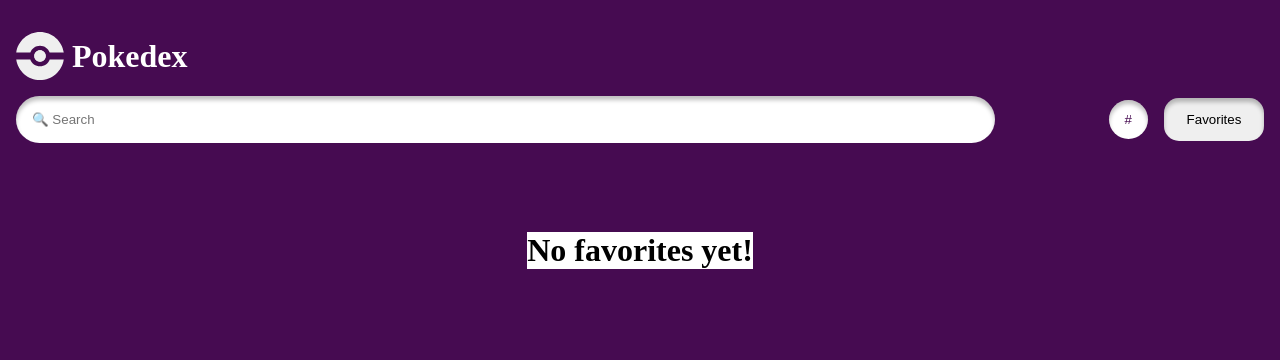
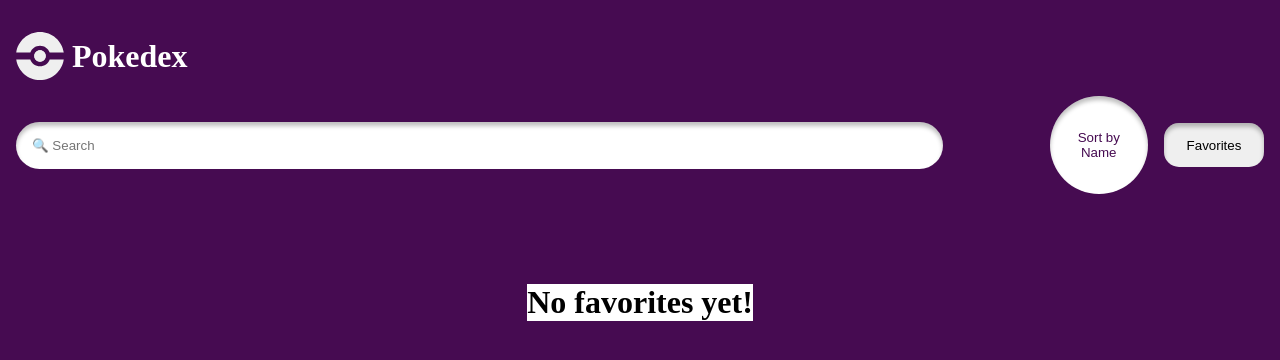
Before and after one commit to sam-sepiol1/Pokedex_Group_Project, a React (Vite) app: page /liked in a window 1280 px wide. Shown: the top 360 px of the page. Built offline with nearby package versions, Linux system fonts and the light colour scheme.

Commit message:
add sort button

```diff
--- a/src/App.jsx
+++ b/src/App.jsx
@@ -1,26 +1,30 @@
-import { useState } from "react";
-
-import Card from "./Components/Card/Card";
-import Header from "./Components/Header/Header";
-import Liked from "./Components/Liked/Liked";
-import { RouterProvider, createBrowserRouter, Outlet } from 'react-router-dom';
+import { useState } from 'react';
+import Card from './Components/Card/Card';
+import Header from './Components/Header/Header';
+import Liked from './Components/Liked/Liked';
+import { RouterProvider, createBrowserRouter } from 'react-router-dom';
 
 function App() {
+	const [search, setSearch] = useState('');
+	const [sortType, setSortType] = useState('id');
 
-    const [search, setSearch] = useState('');
 	const handleInputChange = (event) => {
 		setSearch(event.target.value);
-    }
+	};
+
+	const handleSortChange = () => {
+		setSortType((prevSortType) => (prevSortType === 'id' ? 'name' : 'id'));
+	};
 
 	const router = createBrowserRouter(
 		[
 			{
-                path: "/",
-                element: <Header search={search} handleInputChange={handleInputChange} />,
+				path: '/',
+				element: <Header search={search} handleInputChange={handleInputChange} handleSortChange={handleSortChange} sortType={sortType} />,
 				children: [
-                    { path: "/", element: <Card filter={search} /> },
-                    { path: "/liked", element: <Liked /> },
-                    { path: "*", element: <h1>404 Page Not Found</h1> },
+					{ path: '/', element: <Card filter={search} sortType={sortType} /> },
+					{ path: '/liked', element: <Liked /> },
+					{ path: '*', element: <h1>404 Page Not Found</h1> },
 				],
 			},
 		],
@@ -39,6 +43,4 @@ function App() {
 	return <RouterProvider router={router} />;
 }
 
-
-
 export default App;
--- a/src/Components/Button/Button.jsx
+++ b/src/Components/Button/Button.jsx
@@ -72,4 +72,5 @@ localStorage.setItem('favorites', JSON.stringify(favorites));
   );
 };
 
+
 export default HeartButton;
--- /dev/null
+++ b/src/Components/Button/Sort_Button.jsx
@@ -0,0 +1,18 @@
+/* eslint-disable react/prop-types */
+// import { useState } from "react";
+import './_button.scss'
+
+const Sort_Button = ({ sortType, handleSortChange }) => {
+    const handleSort = () => {
+        const newSortType = sortType === 'id' ? 'name' : 'id';
+        handleSortChange(newSortType);
+    };
+
+    return (
+        <button className="button1" onClick={handleSort}>
+            Sort by {sortType === 'id' ? 'Name' : 'ID'}
+        </button>
+    );
+};
+
+export default Sort_Button;
--- a/src/Components/Card/Card.jsx
+++ b/src/Components/Card/Card.jsx
@@ -1,9 +1,10 @@
+/* eslint-disable react/prop-types */
 import { useEffect, useState } from 'react'; // Import React hooks
 import HeartButton from '../Button/Button';
 import { fetchPokemons } from './api'; // Import the fetchPokemons function
 import './_card.scss';
 
-export default function Card({ filter = [] }) {
+export default function Card({ filter = [], sortType = 'id' }) {
 	const [pokemons, setPokemons] = useState([]);
 
 	useEffect(() => {
@@ -24,9 +25,19 @@ export default function Card({ filter = [] }) {
     return true;
 });
 
+const sortedPokemons = filteredPokemons.sort((a, b) => {
+	if (sortType === 'id') {
+		return a.url.split('/')[6] - b.url.split('/')[6];
+	} else {
+		return a.name.localeCompare(b.name);
+	}
+});
+
+
+
 	return (
 		<div className='cards'>
-			{filteredPokemons.map((pokemon) => (
+			{sortedPokemons.map((pokemon) => (
 				<div className='card' key={pokemon.name}>
 					<div className='heart-number'>
 						<HeartButton name={pokemon.name} />
--- a/src/Components/Header/Header.jsx
+++ b/src/Components/Header/Header.jsx
@@ -1,10 +1,11 @@
+/* eslint-disable react/prop-types */
 import './_header.scss'
 import Pokeball from '../../assets/Pokeball.svg'
 import Input from '../Input/Input'
 import { Link } from 'react-router-dom' // Import Link for navigation
 import { Outlet } from 'react-router-dom' // Import Outlet for rendering nested routes
 
-const Header = ({ search, handleInputChange }) => {
+const Header = ({ search, handleInputChange, handleSortChange, sortType }) => {
     return (
         <>
             <header className="header">
@@ -13,7 +14,7 @@ const Header = ({ search, handleInputChange }) => {
                     <h1 className="header__logo__title">Pokedex</h1>
                 </div>
                 <div className="header__search">
-                    <Input search={search} handleInputChange={handleInputChange} />
+                    <Input search={search} handleInputChange={handleInputChange} handleSortChange={handleSortChange} sortType={sortType} />
                 </div>
                 {/* Add navigation links */}
                 <nav className="header__nav">
--- a/src/Components/Input/Input.jsx
+++ b/src/Components/Input/Input.jsx
@@ -1,10 +1,15 @@
+/* eslint-disable no-unused-vars */
+/* eslint-disable react/prop-types */
+import { useState } from "react";
+import { Link, useNavigate } from 'react-router-dom';
+
+import heartImage from "../../images/heart.png";
+import transparentHeartImage from "../../images/transparent-heart.png";
+import Sort_Button from "../Button/Sort_Button";
+
 import './_input.scss'
-import heartImage from "../../images/heart.png";
-import { Link, useNavigate } from 'react-router-dom';
-import transparentHeartImage from "../../images/transparent-heart.png";
-import { useState } from "react";
 
-const Input = ({ search, handleInputChange }) => {
+const Input = ({ search, handleInputChange, handleSortChange, sortType }) => {
     const [liked, setLiked] = useState(false); // State to track whether the item is liked
     const navigate = useNavigate(); // Initialize the navigate hook for programmatic navigation
 
@@ -24,21 +29,15 @@ const Input = ({ search, handleInputChange }) => {
             <form className="form">
                 <input value={search} onChange={handleInputChange} className="input" type="text" placeholder="🔍 Search" />
             </form>
-            <button className="button1">#</button>
+            <Sort_Button handleSortChange={handleSortChange} sortType={sortType}></Sort_Button>
 
-            {/* Link is used to navigate, and button click will toggle liked state */}
             <Link to={liked ? '/' : '/liked'}>
                 <button
                     className={`button ${liked ? "liked" : ""}`}
-                    onClick={toggleLike} // Call toggleLike function on click
+                    onClick={toggleLike}
                 >
 
                     <p>{liked ? "All" : "Favorites"}</p>
-                    {/* <img
-                        src={liked ? transparentHeartImage : heartImage}
-                        alt={liked ? "Uniked heart" : "Liked heart"}
-                        className="heart-image"
-                    /> */}
                 </button>
             </Link>
         </div>
```
Lines whose indentation alone changed are shown as unchanged.
